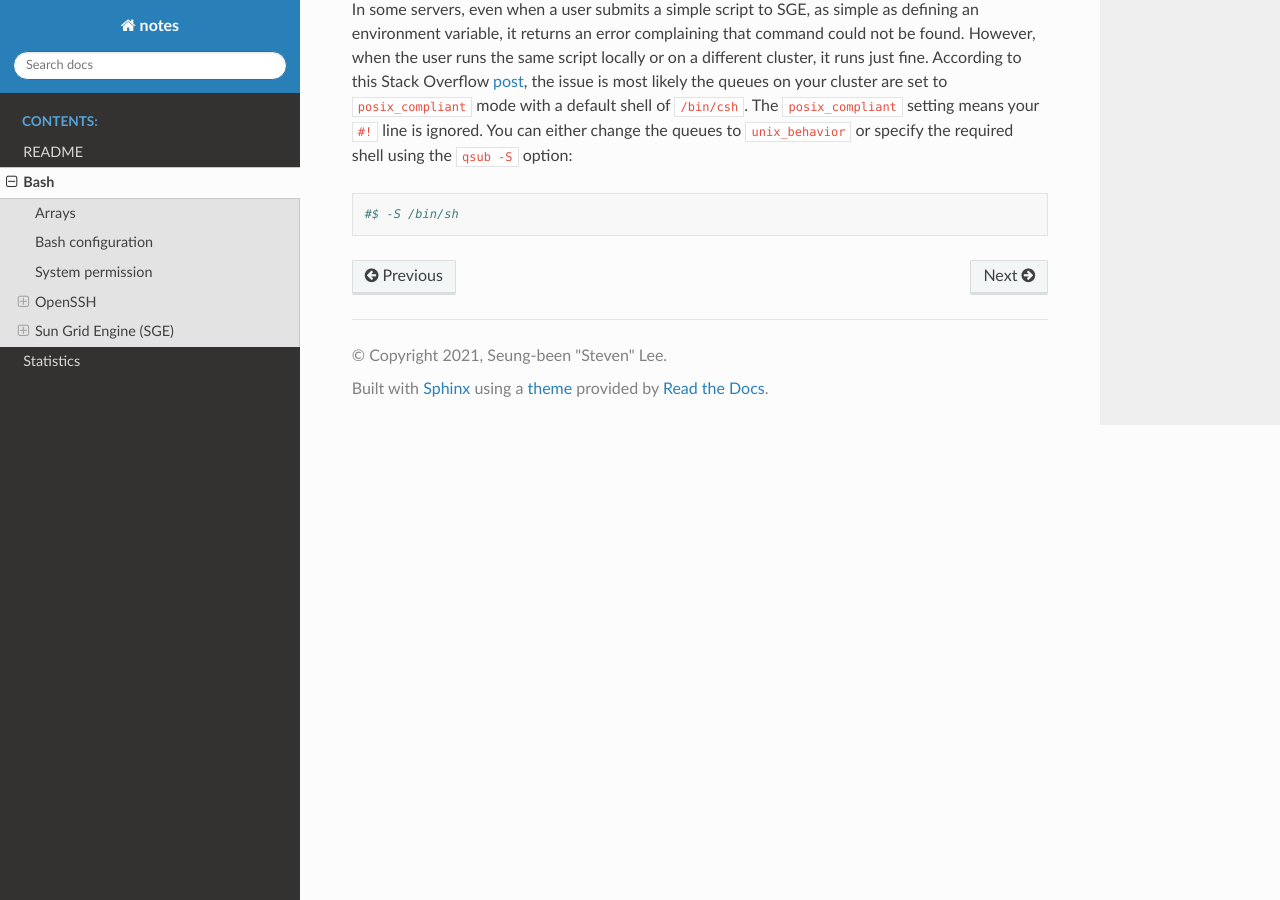
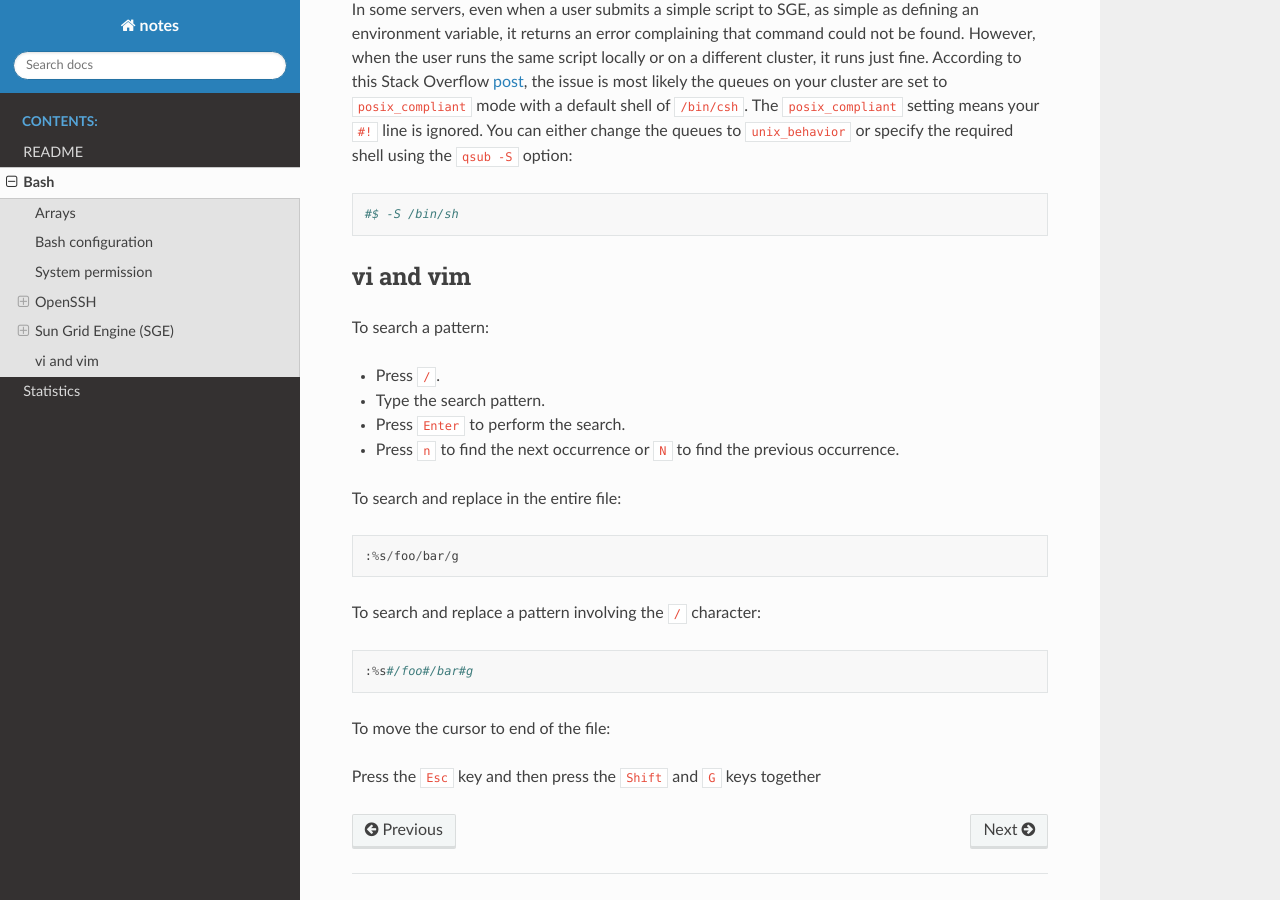
Before and after one commit to sbslee/notes, a Sphinx documentation site: the page built from docs/bash.rst, in a window 1280 px wide and 900 px high, scrolled down 6317 px. Built offline with Sphinx 7.4.7 and the Read the Docs theme 2.0.0, drawn with Linux system fonts in a browser that asks for light colours.

Commit message:
Update notes

```diff
--- a/docs/bash.rst
+++ b/docs/bash.rst
@@ -324,3 +324,29 @@ In some servers, even when a user submits a simple script to SGE, as simple as d
 .. parsed-literal::
 
     #$ -S /bin/sh
+
+vi and vim
+==========
+
+To search a pattern:
+
+* Press ``/``.
+* Type the search pattern.
+* Press ``Enter`` to perform the search.
+* Press ``n`` to find the next occurrence or ``N`` to find the previous occurrence.
+
+To search and replace in the entire file:
+
+.. parsed-literal::
+
+    :%s/foo/bar/g
+
+To search and replace a pattern involving the ``/`` character:
+
+.. parsed-literal::
+
+    :%s#/foo#/bar#g
+
+To move the cursor to end of the file:
+
+Press the ``Esc`` key and then press the ``Shift`` and ``G`` keys together
```
Also changed, not shown: Bash/vi and vim.md (deleted, +0 -24 lines).
